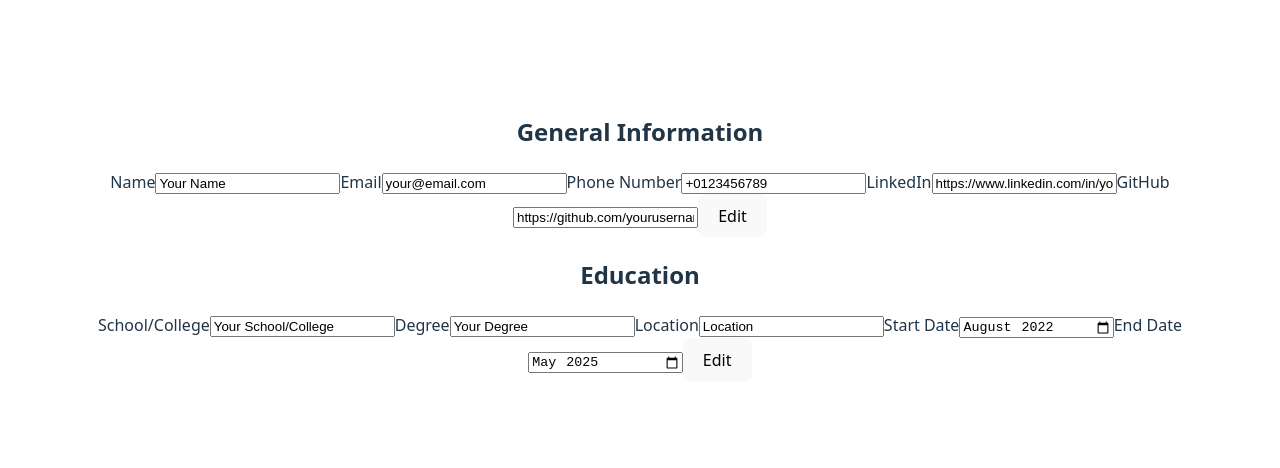
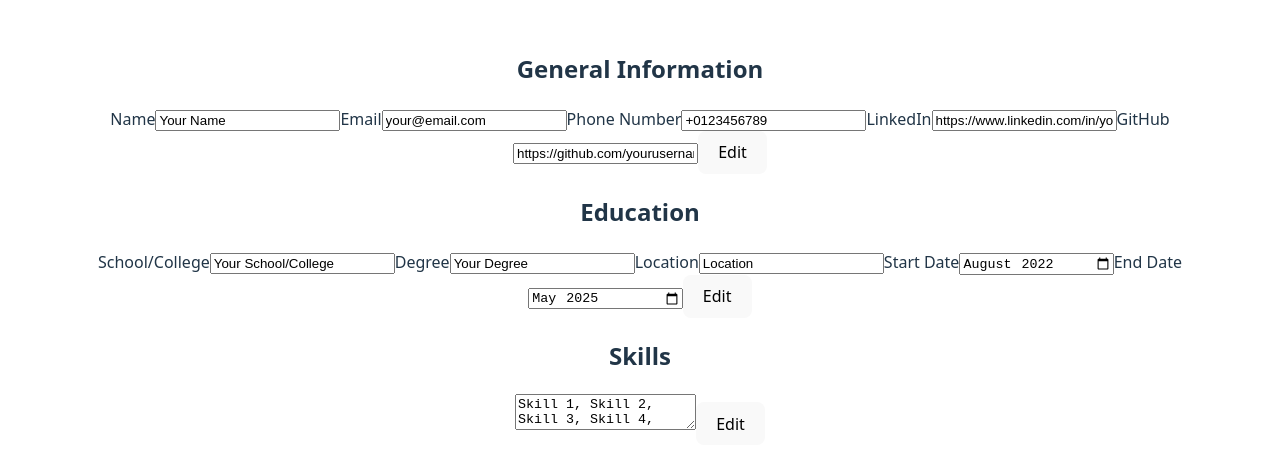
Before and after one commit to Tomek889/odin-cv-application, a React (Vite) app: page / in a window 1280 px wide. Shown: the part 162-630 px from the top of the page. Built offline with nearby package versions, Linux system fonts and the light colour scheme.

Commit message:
Create a Skills form

```diff
--- a/src/App.jsx
+++ b/src/App.jsx
@@ -1,12 +1,14 @@
 import "./App.css";
 import GeneralInfoForm from "./components/GeneralInfoForm";
 import EducationForm from "./components/EducationForm";
+import Skills from "./components/Skills";
 
 function App() {
   return (
     <>
       <GeneralInfoForm />
       <EducationForm />
+      <Skills />
     </>
   );
 }
--- a/src/components/Skills.jsx
+++ b/src/components/Skills.jsx
@@ -0,0 +1,40 @@
+import { useState } from "react";
+
+export default function Skills() {
+  const [formData, setFormData] = useState({
+    skills: "Skill 1, Skill 2, Skill 3, Skill 4, Skill 5",
+  });
+  const [isEditing, setIsEditing] = useState(false);
+
+  function handleChange(e) {
+    setFormData({...formData, [e.target.name]: e.target.value})
+  }
+
+  function handleEdit() {
+    setIsEditing(!isEditing);
+  }
+
+  return (
+    <>
+      <h2>Skills</h2>
+      <form action="">
+        <textarea
+          type=""
+          name="skills"
+          id="skills"
+          value={formData.skills}
+          onChange={handleChange}
+          maxLength={400}></textarea>
+        {isEditing ? (
+          <button type="button" onClick={handleEdit}>
+            Submit
+          </button>
+        ) : (
+          <button type="button" onClick={handleEdit}>
+            Edit
+          </button>
+        )}
+      </form>
+    </>
+  );
+}
```
